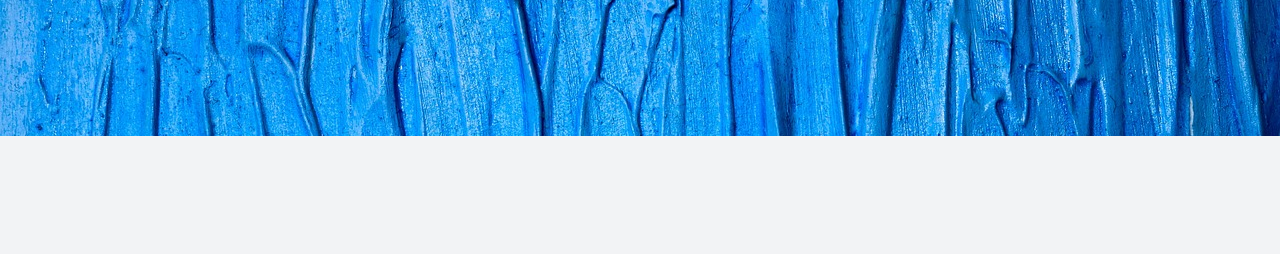
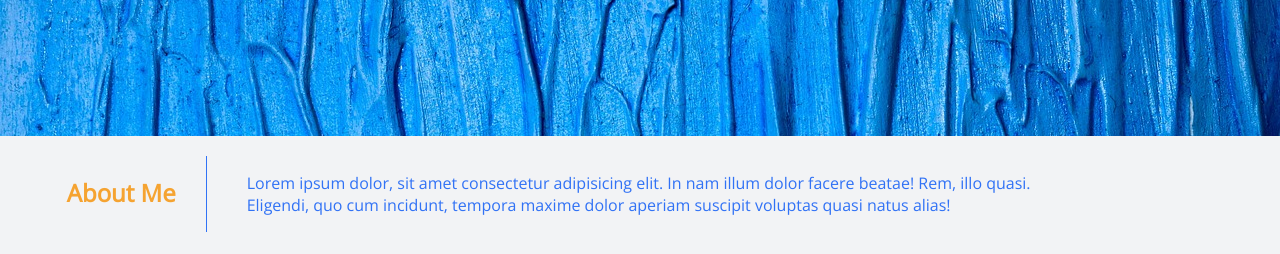
Before and after one commit to danwhitlock/portfolio, a plain HTML site: page index.html in a window 1280 px wide. Shown: the part 334-588 px from the top of the page. Drawn offline with nearby package versions, Linux system fonts and the light colour scheme.

Commit message:
Create about-me section

```diff
--- a/assets/style.css
+++ b/assets/style.css
@@ -58,7 +58,29 @@ nav ul li {
 
 /* MAIN */
 
+.main {
+    display: grid;
+    width: 100%;
+    grid-template-columns: 1fr 4fr 1fr;
+    grid-template-rows: 1fr;
+    column-gap: 20px;
+}
 
+.about-me {
+    margin-top: 20px;
+    border-right: 1px solid var(--primary);
+    color: var(--secondary);
+    text-align: end;
+    padding-right: 30px;
+    grid-column-start: 1;
+}
+
+.ab-me-content {
+    grid-column-start: 2;
+    margin-top: 20px;
+    padding-left: 20px;
+    color: var(--primary);
+}
 /* WORK */
 
 
--- a/index.html
+++ b/index.html
@@ -40,16 +40,13 @@
 
         <!-- ABOUT ME -->
 
-        <div class="about-me">
-
-            <div class="ab-me-hdr">
-
+            <div class="about-me">
+                <h2>About Me</h2>
             </div>
 
             <div class="ab-me-content">
-
+                <p>Lorem ipsum dolor, sit amet consectetur adipisicing elit. In nam illum dolor facere beatae! Rem, illo quasi. Eligendi, quo cum incidunt, tempora maxime dolor aperiam suscipit voluptas quasi natus alias!</p>
             </div>
-        </div>
 
         <!-- WORK -->
 
```
